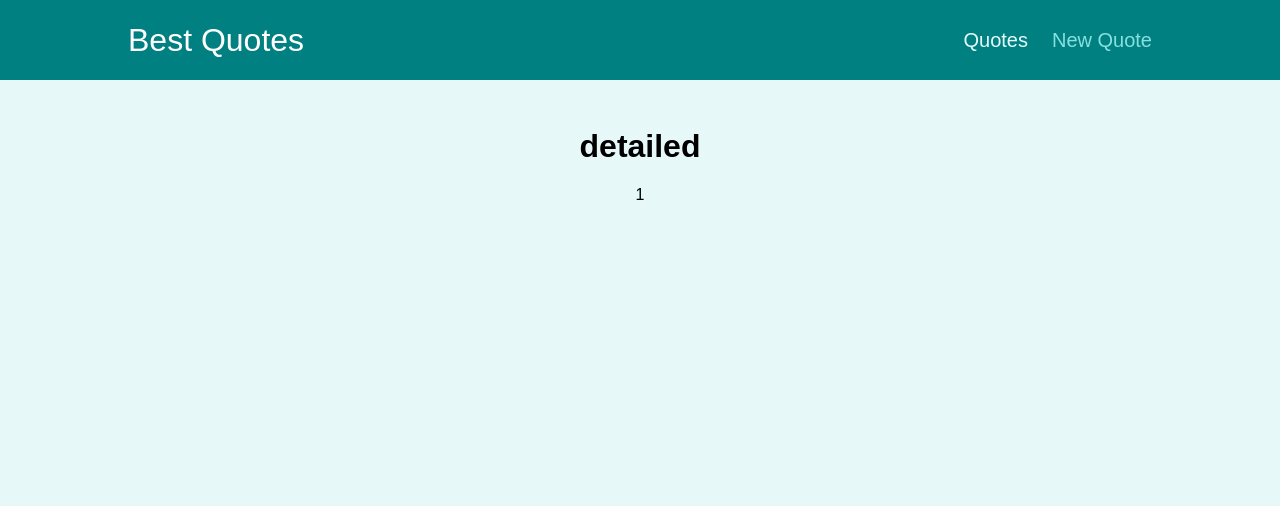
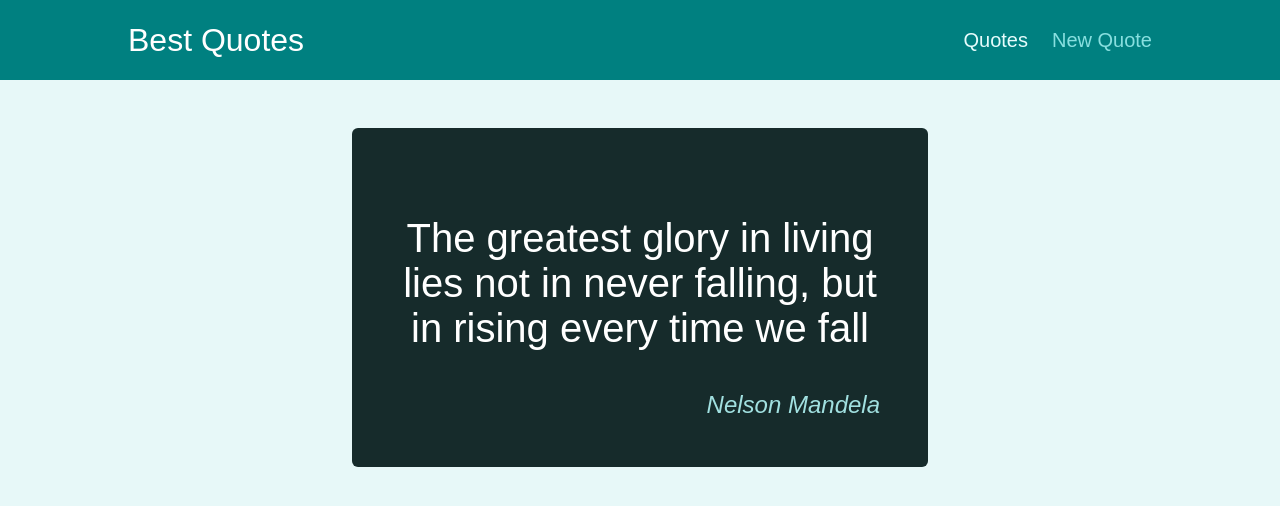
Before and after one commit to JahanU/quotes-react-router, a React (Create React App) app: page /quotes/1 in a window 1280 px wide. Shown: the top 506 px of the page. Built offline with nearby package versions, Linux system fonts and the light colour scheme.

Commit message:
detailed quotes, notfound component

```diff
--- a/src/App.js
+++ b/src/App.js
@@ -3,6 +3,7 @@ import AllQuotes from './pages/AllQuotes';
 import DetailedQuote from './pages/DetailedQuote';
 import NewQuote from './pages/NewQuote';
 import Layout from './components/layout/Layout';
+import notFound from './pages/NotFound';
 
 function App() {
   return (
@@ -12,6 +13,7 @@ function App() {
         <Route path="/quotes" exact component={AllQuotes} />
         <Route path="/quotes/:id" component={DetailedQuote} />
         <Route path="/new-quote" component={NewQuote} />
+        <Route path="*" component={notFound} />
       </Switch>
     </Layout>
   );
--- a/src/components/quotes/HighlightedQuote.js
+++ b/src/components/quotes/HighlightedQuote.js
@@ -3,7 +3,7 @@ import classes from './HighlightedQuote.module.css';
 const HighlightedQuote = (props) => {
   return (
     <figure className={classes.quote}>
-      <p>{props.text}</p>
+      <p>{props.quote}</p>
       <figcaption>{props.author}</figcaption>
     </figure>
   );
--- a/src/components/quotes/QuoteItem.js
+++ b/src/components/quotes/QuoteItem.js
@@ -1,4 +1,5 @@
 import classes from './QuoteItem.module.css';
+import { Link } from 'react-router-dom';
 
 const QuoteItem = (props) => {
   return (
@@ -9,9 +10,9 @@ const QuoteItem = (props) => {
         </blockquote>
         <figcaption>{props.author}</figcaption>
       </figure>
-      <a className='btn'>
+      <Link to={`/quotes/${props.id}`} className='btn'>
         View Fullscreen
-      </a>
+      </Link>
     </li>
   );
 };
--- a/src/pages/AllQuotes.js
+++ b/src/pages/AllQuotes.js
@@ -1,9 +1,9 @@
 import QuoteList from '../components/quotes/QuoteList';
 
 const dummyData = [
-    { id: 2, author: 'Nelson Mandela', quote: 'The greatest glory in living lies not in never falling, but in rising every time we fall' },
-    { id: 3, author: 'John Lennon', quote: 'Life is what happens when you/\'re busy making other plans.' },
-    { id: 4, author: 'Walt Disney', quote: 'The way to get started is to quit talking and begin doing' },
+    { id: 1, author: 'Nelson Mandela', quote: 'The greatest glory in living lies not in never falling, but in rising every time we fall' },
+    { id: 2, author: 'John Lennon', quote: `Life is what happens when you're busy making other plans.` },
+    { id: 3, author: 'Walt Disney', quote: 'The way to get started is to quit talking and begin doing' },
 ]
 
 export const AllQuotes = (params) => {
--- a/src/pages/DetailedQuote.js
+++ b/src/pages/DetailedQuote.js
@@ -1,15 +1,25 @@
 import { useParams } from "react-router-dom";
 import { Route } from "react-router-dom";
 import Comments from "../components/comments/Comments";
+import HighlightedQuote from "../components/quotes/HighlightedQuote";
 
-export const DetailedQuote = (params) => {
+const dummyData = [
+    { id: 1, author: 'Nelson Mandela', quote: 'The greatest glory in living lies not in never falling, but in rising every time we fall' },
+    { id: 2, author: 'John Lennon', quote: 'Life is what happens when you/\'re busy making other plans.' },
+    { id: 3, author: 'Walt Disney', quote: 'The way to get started is to quit talking and begin doing' },
+]
+
+export const DetailedQuote = (props) => {
 
     const { id } = useParams();
+    const quoteData = dummyData.find(q => q.id === parseInt(id));
 
+    if (!quoteData) {
+        return <div>Quote not found</div>
+    }
     return (
         <div>
-            <h1>detailed</h1>
-            <p>{id}</p>
+            <HighlightedQuote {...quoteData} />
             <Route path={`/quotes/${id}/comments`}>
                 <Comments />
             </Route>
--- /dev/null
+++ b/src/pages/NotFound.js
@@ -0,0 +1,11 @@
+export const notFound = (params) => {
+
+    return (
+        <div className="main">
+            <h1>404</h1>
+            <p>Page not found</p>
+        </div>
+    )
+}
+
+export default notFound;
```
Also changed, not shown: 1 other file (tests, documents, lock files or other folders).
